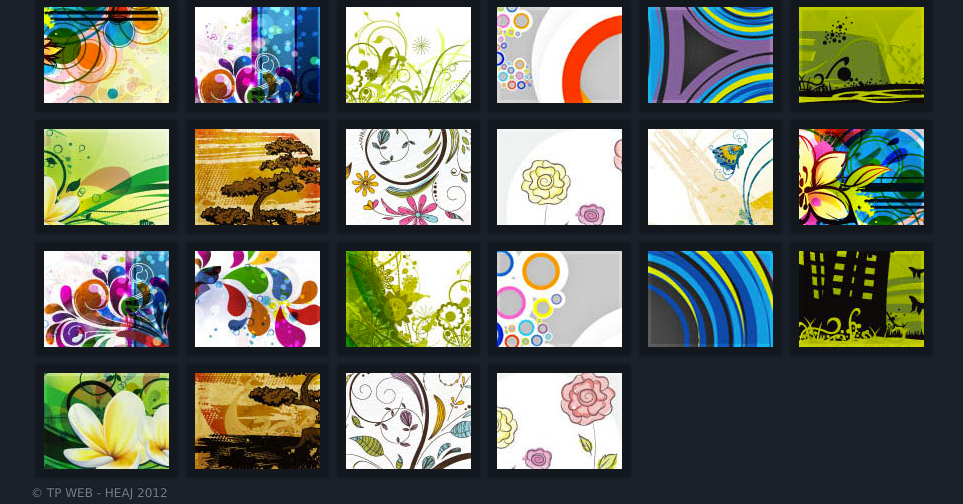
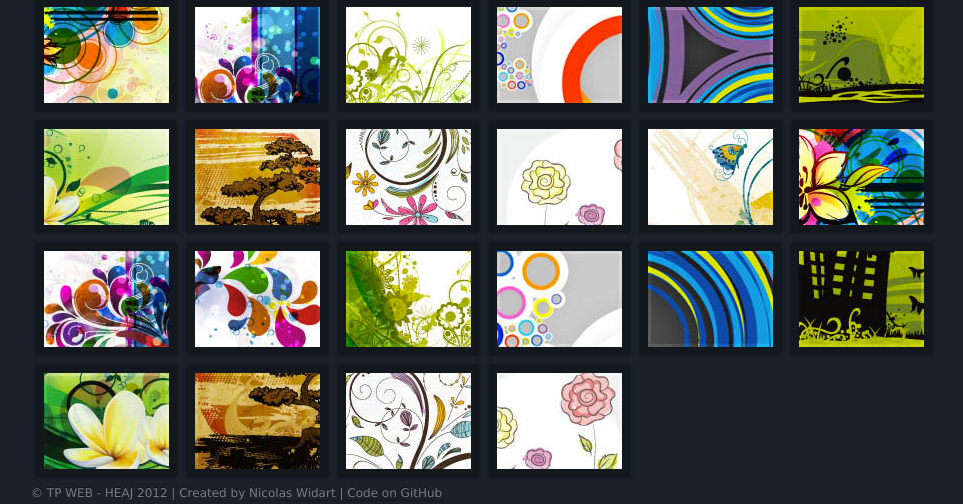
Before and after one commit to nWidart/TPWeb_Gallerie, a PHP site: page / in a window 1280 px wide. Shown: the part 317-821 px from the top of the page, without its empty margins (139-1102 px from the left). Run offline with PHP 8.4, Linux system fonts and the light colour scheme; some libraries are stand-ins or nearby versions.

Commit message:
Add | Footer links

```diff
--- a/css/main.css
+++ b/css/main.css
@@ -245,6 +245,19 @@ nav ul li a {
   text-shadow: 0 -1px 0 rgba(0, 0, 0, 0.4);
   font-size: 12px;
 }
+.footer p a {
+  text-decoration: none;
+  color: inherit;
+  border-bottom: 1px solid #13181e;
+  -webkit-transition: all 0.25s ease-in-out;
+  -moz-transition: all 0.25s ease-in-out;
+  -ms-transition: all 0.25s ease-in-out;
+  -o-transition: all 0.25s ease-in-out;
+  transition: all 0.25s ease-in-out;
+}
+.footer p a:hover {
+  color: #fff;
+}
 /**** Isotope filtering ****/
 .isotope-item {
   z-index: 2;
--- a/css/main.less
+++ b/css/main.less
@@ -277,6 +277,21 @@ nav {
 	color: #7a7f85;
 	text-shadow: 0 -1px 0 rgba(0,0,0,.4);
 	font-size: 12px;
+
+	a {
+		text-decoration:none;
+		color: inherit;
+		border-bottom: 1px solid @header-bg;
+		-webkit-transition: all .25s ease-in-out;
+		   -moz-transition: all .25s ease-in-out;
+		    -ms-transition: all .25s ease-in-out;
+		     -o-transition: all .25s ease-in-out;
+		        transition: all .25s ease-in-out;
+
+		&:hover {
+			color: #fff;
+		}
+	}
 }
 
 /**** Isotope filtering ****/
--- a/index.php
+++ b/index.php
@@ -176,7 +176,7 @@
 <div class="container_12 footer">
 	<div class="grid_12">
 		<p>
-			© TP WEB - HEAJ 2012
+			© TP WEB - HEAJ 2012 | Created by <a href="http://www.nicolaswidart.com" target="_blank">Nicolas Widart</a> | <a href="https://github.com/nWidart/TPWeb_Gallerie/" target="_blank">Code on GitHub</a>
 		</p>
 	</div>
 </div>
```
Lines whose indentation alone changed are shown as unchanged.
